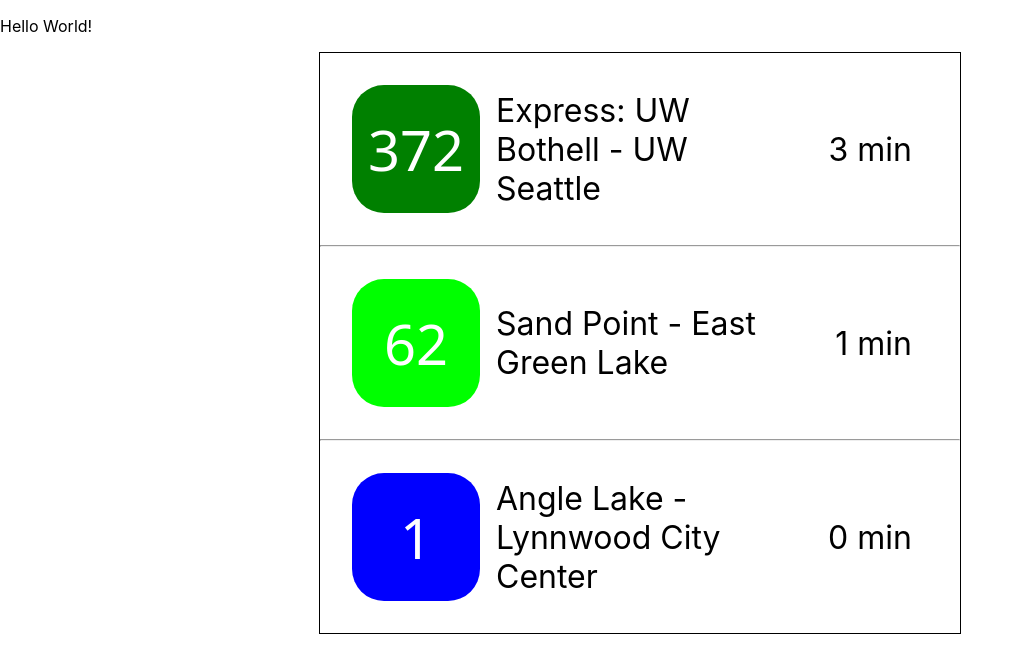
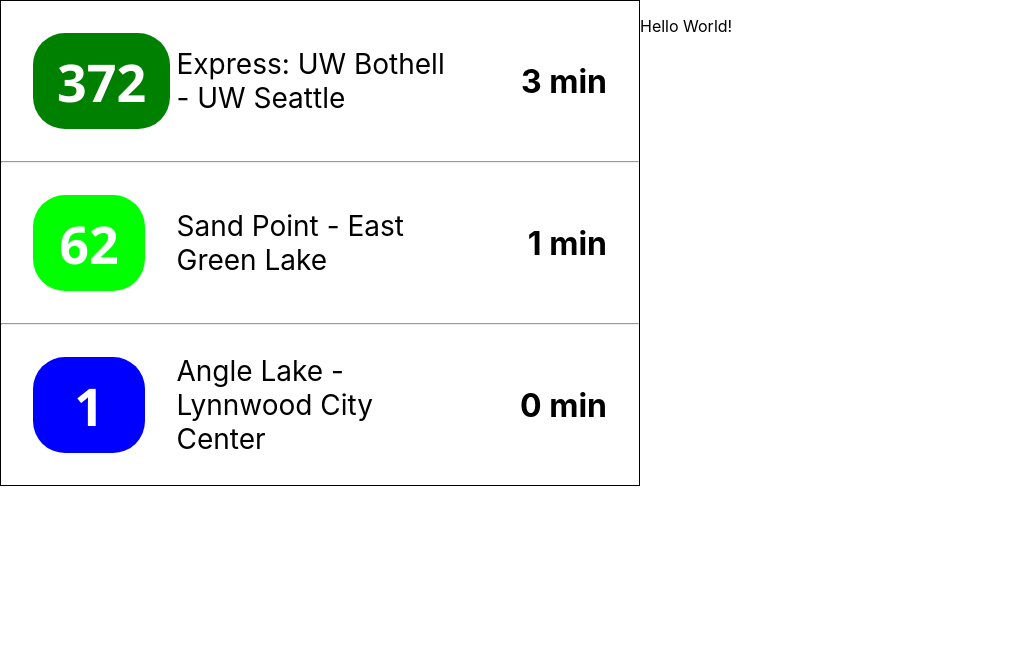
Before and after one commit to rorokapur/transit-dashboard, a React (Create React App) app in the folder client/: page / in a window 1280 px wide. Shown: the top 672 px of the page, without its empty margins (0-1024 px from the left). Built offline with nearby package versions, Linux system fonts and the light colour scheme.

Commit message:
main layout + ArrivalDisplay styling

```diff
--- a/client/src/App.css
+++ b/client/src/App.css
@@ -1,38 +1,4 @@
 .App {
-  text-align: center;
+  display: grid;
+  grid-template-columns: 1fr 1fr;
 }
-
-.App-logo {
-  height: 40vmin;
-  pointer-events: none;
-}
-
-@media (prefers-reduced-motion: no-preference) {
-  .App-logo {
-    animation: App-logo-spin infinite 20s linear;
-  }
-}
-
-.App-header {
-  background-color: #282c34;
-  min-height: 100vh;
-  display: flex;
-  flex-direction: column;
-  align-items: center;
-  justify-content: center;
-  font-size: calc(10px + 2vmin);
-  color: white;
-}
-
-.App-link {
-  color: #61dafb;
-}
-
-@keyframes App-logo-spin {
-  from {
-    transform: rotate(0deg);
-  }
-  to {
-    transform: rotate(360deg);
-  }
-}
--- a/client/src/App.tsx
+++ b/client/src/App.tsx
@@ -13,9 +13,9 @@ interface AppState {
 const App: React.FC = (props: AppProps): React.JSX.Element => {
   const [state, setState] = useState<AppState>();
   return (
-    <div>
+    <div className='App'>
+      <ArrivalDisplay></ArrivalDisplay>
       <p>Hello World!</p>
-      <ArrivalDisplay></ArrivalDisplay>
     </div>
   );
 }
--- a/client/src/ArrivalDisplay.css
+++ b/client/src/ArrivalDisplay.css
@@ -1,6 +1,4 @@
 .AD {
-    width: 50%;
-    margin: auto;
     border: 1px solid black;
     overflow: hidden;
 }
--- a/client/src/ArrivalItem.css
+++ b/client/src/ArrivalItem.css
@@ -1,16 +1,16 @@
 .AI {
+    align-items: center;
     vertical-align: middle;
     margin: 0;
-    padding: 1rem;
+    padding: 2rem;
     display: grid;
     grid-template-columns: 1fr 2fr 1fr;
-    height: 10rem;
+    height: 6rem;
     overflow: hidden;
 }
 
 .route-id {
-    margin: 1rem;
-    font-size: 3.5rem;
+    font-size: 3.25rem;
     display: flex;
     align-items: center;
     justify-content: center;
@@ -18,10 +18,10 @@
     border-radius: 2rem;
     color: white;
     font-family:'Segoe UI', Tahoma, Geneva, Verdana, sans-serif;
-    max-height: 8rem;
-    min-width: 8rem;
+    max-height: 6rem;
+    min-width: 7rem;
     max-width: fit-content;
-    p {
+    b {
         padding: 1.5rem;
         margin: 0
     }
@@ -31,14 +31,13 @@
     display: flex;
     overflow: hidden;
     align-items: center;
-    font-size: 2rem;
+    font-size: 1.75rem;
     word-wrap: break-word;
 }
 
 .route-status {
     margin-left: auto;
     display: flex;
-    padding: 2rem;
     align-items: center;
     font-size: 2rem;
 }
--- a/client/src/ArrivalItem.tsx
+++ b/client/src/ArrivalItem.tsx
@@ -10,9 +10,9 @@ export interface ArrivalItemProps {
 const ArrivalItem: React.FC<ArrivalItemProps> = (props: ArrivalItemProps): React.JSX.Element => {
     return (
         <div className="AI">
-            <div style={{ backgroundColor: props.color }} className='route-id'><p>{props.routeId}</p></div>
+            <div style={{ backgroundColor: props.color }} className='route-id'><b>{props.routeId}</b></div>
             <div className='route-name'>{props.name}</div>
-            <div className='route-status'>{props.status}</div>
+            <div className='route-status'><b>{props.status}</b></div>
 
         </div>
     );
```
